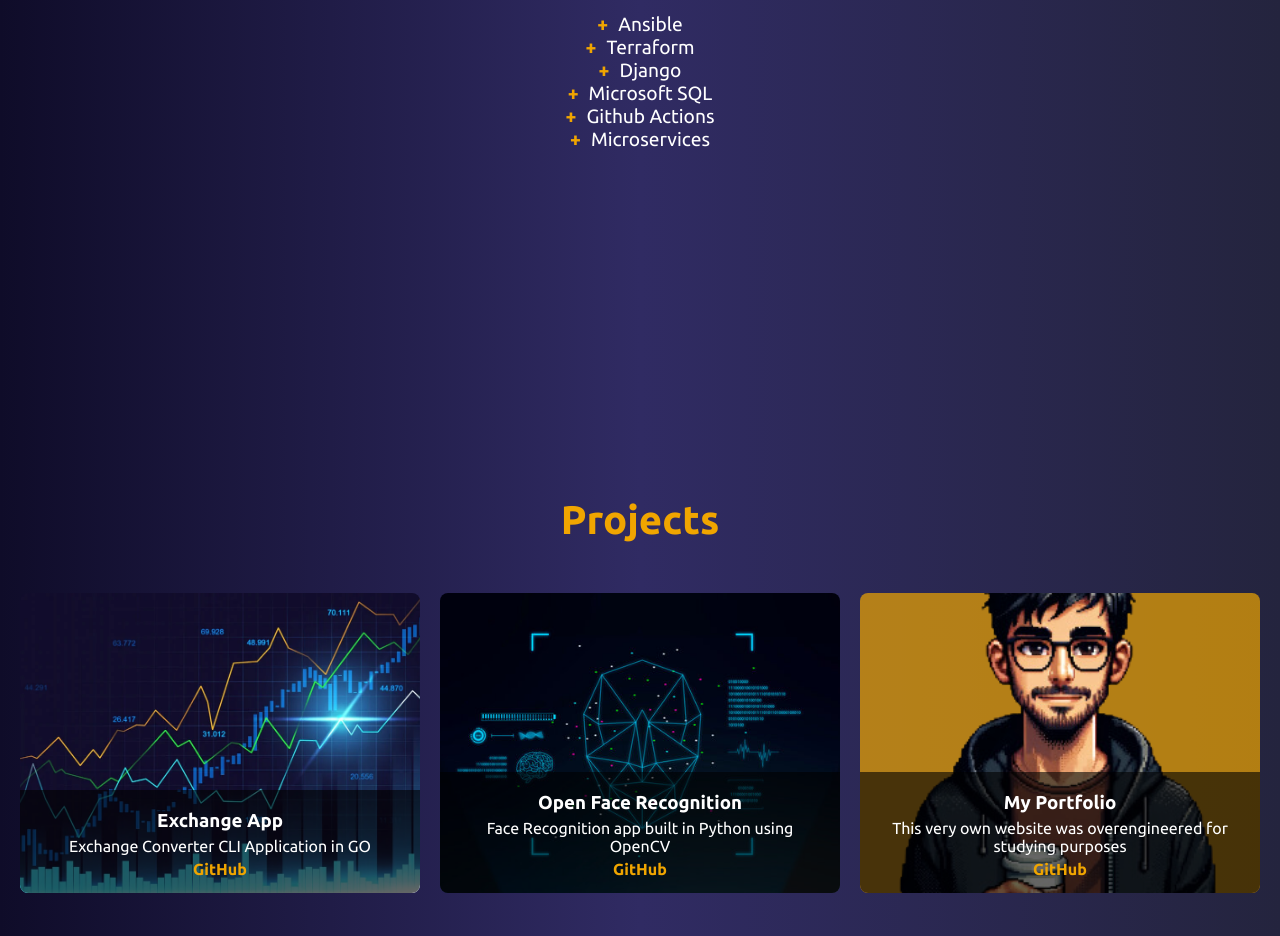
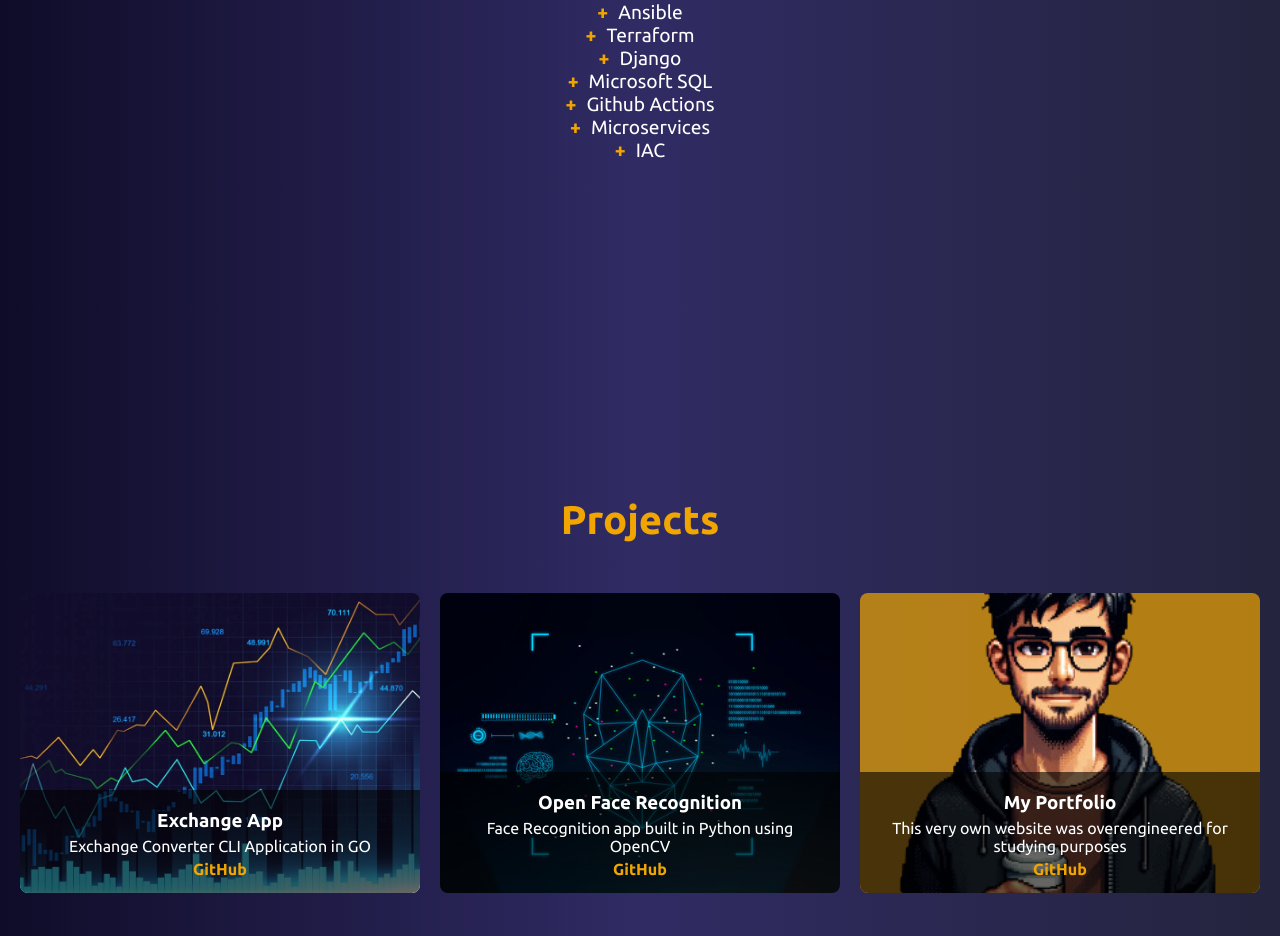
Before and after one commit to ReformedTheo/portfolio, a React (Create React App) app: page / in a window 1280 px wide. Shown: the part 1340-2276 px from the top of the page. Built offline with nearby package versions, Linux system fonts and the light colour scheme.

Commit message:
added skill

```diff
--- a/src/App.js
+++ b/src/App.js
@@ -116,7 +116,8 @@ const Skills = () => {
     "Django",
     "Microsoft SQL",
     "Github Actions",
-    "Microservices"
+    "Microservices",
+    "IAC"
   ];
 
   return (
```
